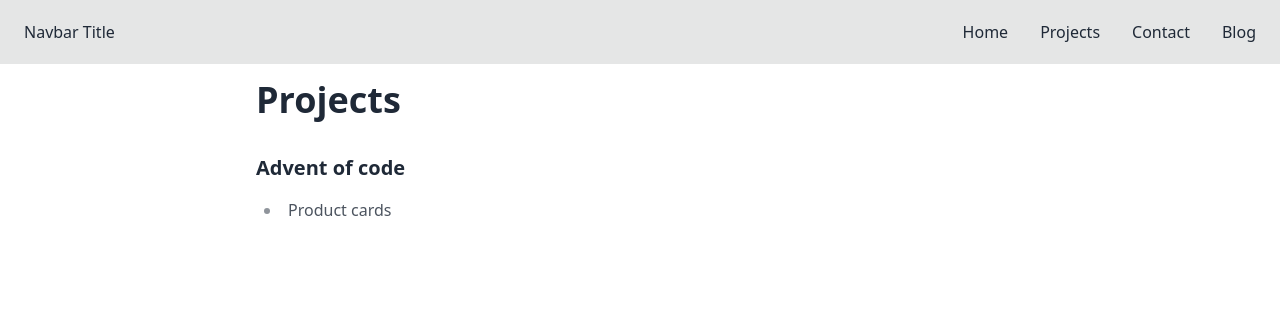
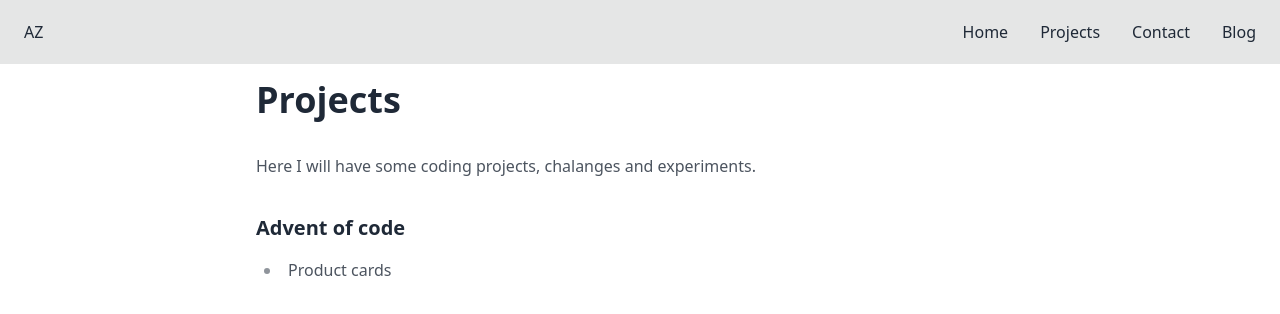
Before and after one commit to aljaz-zupan/portfolio, a SvelteKit app: page /projects in a window 1280 px wide. Shown: the top 314 px of the page. Built offline with nearby package versions, Linux system fonts and the light colour scheme.

Commit message:
some changes

```diff
--- /dev/null
+++ b/src/lib/menu/Drawer.svelte
@@ -0,0 +1,11 @@
+<script lang="ts">
+	import Navigation from './Navigation.svelte';
+</script>
+
+<div class="drawer-side">
+	<label for="my-drawer-3" class="drawer-overlay w-full" />
+	<ul class="menu p-4 w-[80%] max-w-[20rem] bg-base-100">
+		<!-- Sidebar content here -->
+		<Navigation clickable={true} />
+	</ul>
+</div>
--- a/src/lib/menu/Logo.svelte
+++ b/src/lib/menu/Logo.svelte
@@ -1,8 +1,5 @@
 <script lang="ts">
-	export let title: string = 'My logo';
+	export let title: string = 'AZ';
 </script>
 
 <a href="/">{title}</a>
-clea
-
-<style></style>
--- a/src/lib/menu/Navbar.svelte
+++ b/src/lib/menu/Navbar.svelte
@@ -3,9 +3,29 @@
 	import Navigation from './Navigation.svelte';
 </script>
 
-<nav class="bg-base-200 w-full px-4 py-4">
-	<ul class="grid grid-flow-col space-between md:max-w-3xl md:mx-auto">
-		<Logo />
-		<Navigation />
-	</ul>
-</nav>
+<!-- Navbar -->
+<div class="w-full navbar bg-base-300">
+	<div class="flex-1 px-2 mx-2"><Logo /></div>
+	<div class="flex-none hidden lg:block">
+		<ul class="menu menu-horizontal">
+			<!-- Navbar menu content here -->
+			<Navigation />
+		</ul>
+	</div>
+	<div class="flex-none lg:hidden">
+		<label for="my-drawer-3" class="btn btn-square btn-ghost">
+			<svg
+				xmlns="http://www.w3.org/2000/svg"
+				fill="none"
+				viewBox="0 0 24 24"
+				class="inline-block w-6 h-6 stroke-current"
+				><path
+					stroke-linecap="round"
+					stroke-linejoin="round"
+					stroke-width="2"
+					d="M4 6h16M4 12h16M4 18h16"
+				/></svg
+			>
+		</label>
+	</div>
+</div>
--- a/src/routes/+layout.svelte
+++ b/src/routes/+layout.svelte
@@ -1,50 +1,17 @@
 <script lang="ts">
 	import '../app.css';
 	import Navbar from '$lib/menu/Navbar.svelte';
-	import Navigation from '$lib/menu/Navigation.svelte';
+	import Drawer from '$lib/menu/Drawer.svelte';
 </script>
-
-<!-- <Navbar /> -->
 
 <div class="drawer drawer-end">
 	<input id="my-drawer-3" type="checkbox" class="drawer-toggle" />
 	<div class="drawer-content flex flex-col">
-		<!-- Navbar -->
-		<div class="w-full navbar bg-base-300">
-			<div class="flex-1 px-2 mx-2">Navbar Title</div>
-			<div class="flex-none hidden lg:block">
-				<ul class="menu menu-horizontal">
-					<!-- Navbar menu content here -->
-					<Navigation />
-				</ul>
-			</div>
-			<div class="flex-none lg:hidden">
-				<label for="my-drawer-3" class="btn btn-square btn-ghost">
-					<svg
-						xmlns="http://www.w3.org/2000/svg"
-						fill="none"
-						viewBox="0 0 24 24"
-						class="inline-block w-6 h-6 stroke-current"
-						><path
-							stroke-linecap="round"
-							stroke-linejoin="round"
-							stroke-width="2"
-							d="M4 6h16M4 12h16M4 18h16"
-						/></svg
-					>
-				</label>
-			</div>
-		</div>
+		<Navbar />
 		<!-- Page content here -->
 		<div class="prose md:w-full md:mx-auto md:max-w-3xl px-4 md:px-0 py-4 text-left">
 			<slot />
 		</div>
 	</div>
-	<div class="drawer-side">
-		<label for="my-drawer-3" class="drawer-overlay w-full" />
-		<ul class="menu p-4 w-[80%] max-w-[20rem] bg-base-100">
-			<!-- Sidebar content here -->
-			<Navigation clickable={true} />
-		</ul>
-	</div>
+	<Drawer />
 </div>
--- a/src/routes/blog/+page.svelte
+++ b/src/routes/blog/+page.svelte
@@ -86,14 +86,14 @@ class _MyStatefulWidgetState extends State<MyStatefulWidget> {
 	<li>Et, possimus eum.</li>
 </ul>
 
-<Highlight language={typescript} {code} langtag />
+<Highlight language={typescript} {code} />
 
 <blockquote>
 	Lorem ipsum dolor sit amet consectetur adipisicing elit. Perferendis distinctio non expedita ut
 	nobis accusantium a voluptatibus cum, necessitatibus, reprehenderit accusamus quas!
 </blockquote>
 
-<Highlight language={xml} code={code2} langtag />
+<Highlight language={xml} code={code2} />
 
 <ol>
 	<li>
@@ -107,7 +107,7 @@ class _MyStatefulWidgetState extends State<MyStatefulWidget> {
 	<li>Quidem mollitia eius officiis?</li>
 </ol>
 
-<Highlight language={dart} code={code3} langtag />
+<Highlight language={dart} code={code3} />
 
 <style>
 	:global(code.hljs) {
--- a/src/routes/projects/+page.svelte
+++ b/src/routes/projects/+page.svelte
@@ -1,4 +1,5 @@
 <h1>Projects</h1>
+<p>Here I will have some coding projects, chalanges and experiments.</p>
 <h3>Advent of code</h3>
 <ul>
 	<li>Product cards</li>
```
